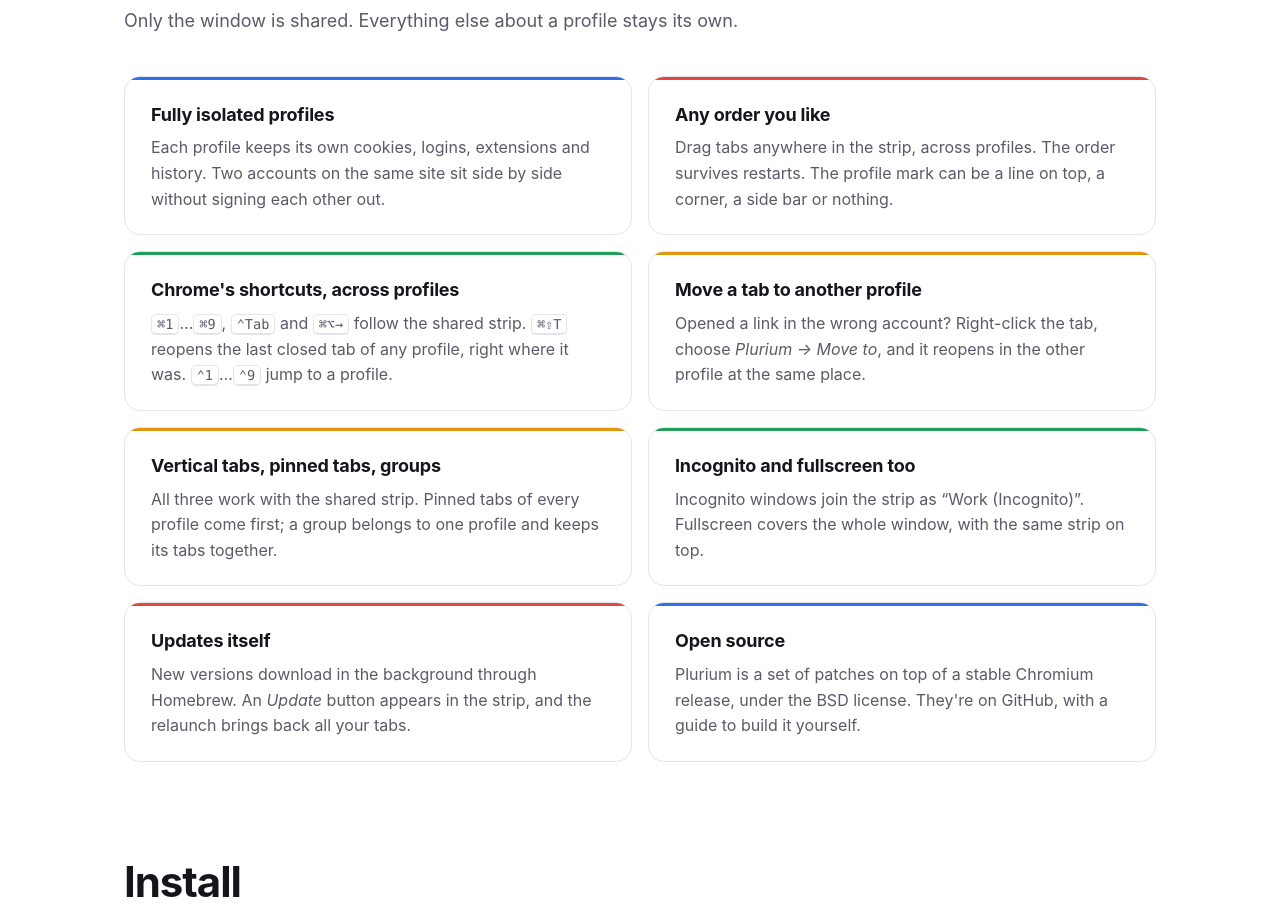
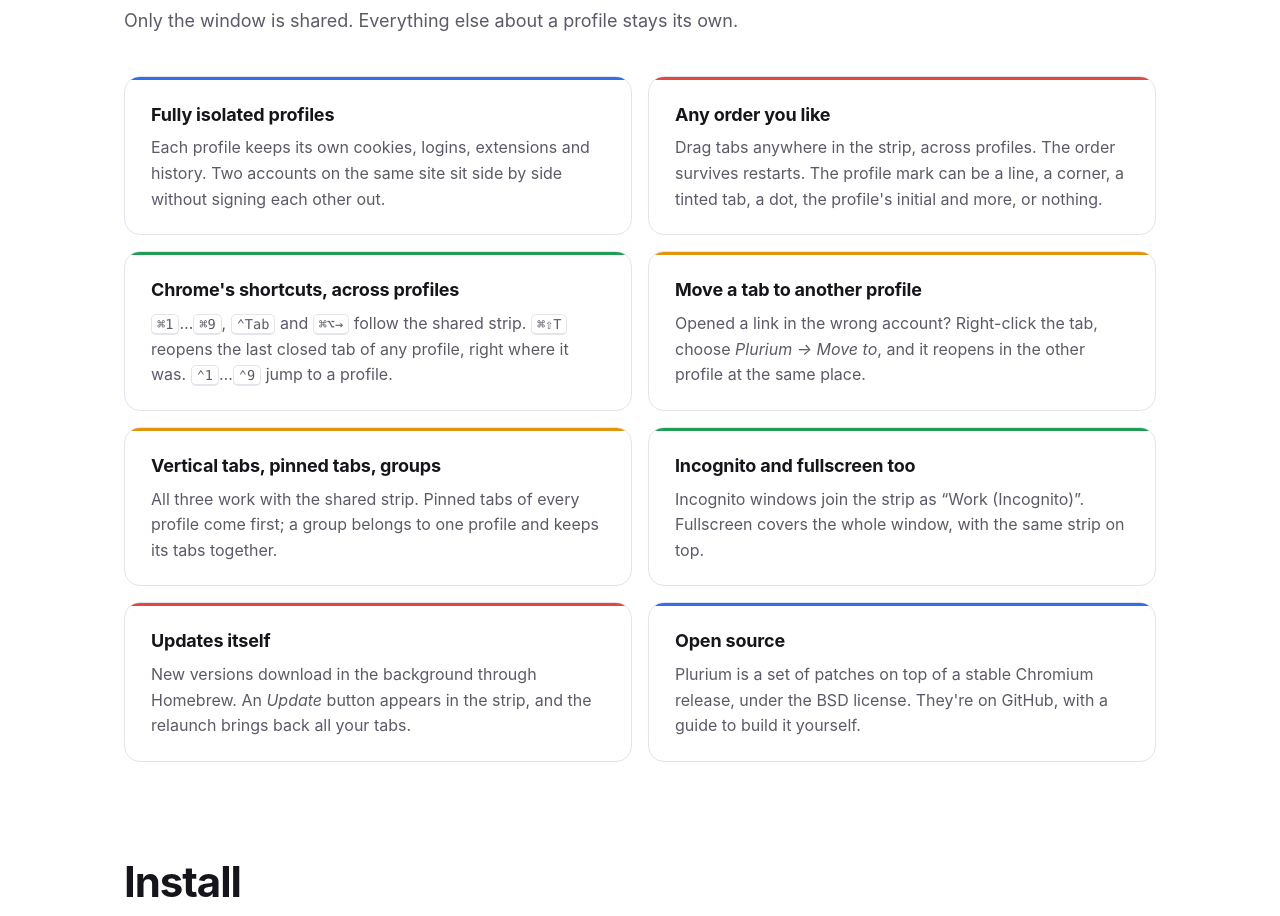
Before and after one commit to indapublic/plurium, a plain HTML site: page docs/index.html in a window 1280 px wide. Shown: the part 1980-2896 px from the top of the page. Drawn offline with Linux system fonts and the light colour scheme; no server answers.

Commit message:
Site: mention the new profile color marks

```diff
--- a/docs/index.html
+++ b/docs/index.html
@@ -419,7 +419,7 @@
         </div>
         <div class="feature" style="--c: var(--personal)">
           <h3>Any order you like</h3>
-          <p>Drag tabs anywhere in the strip, across profiles. The order survives restarts. The profile mark can be a line on top, a corner, a side bar or nothing.</p>
+          <p>Drag tabs anywhere in the strip, across profiles. The order survives restarts. The profile mark can be a line, a corner, a tinted tab, a dot, the profile's initial and more, or nothing.</p>
         </div>
         <div class="feature" style="--c: var(--side)">
           <h3>Chrome's shortcuts, across profiles</h3>
```
